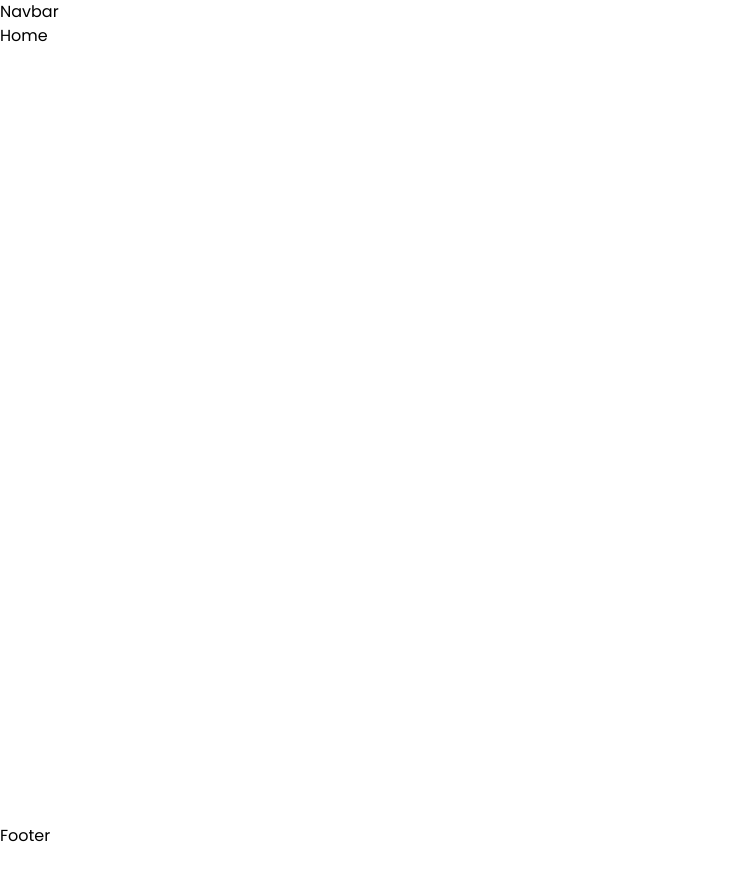
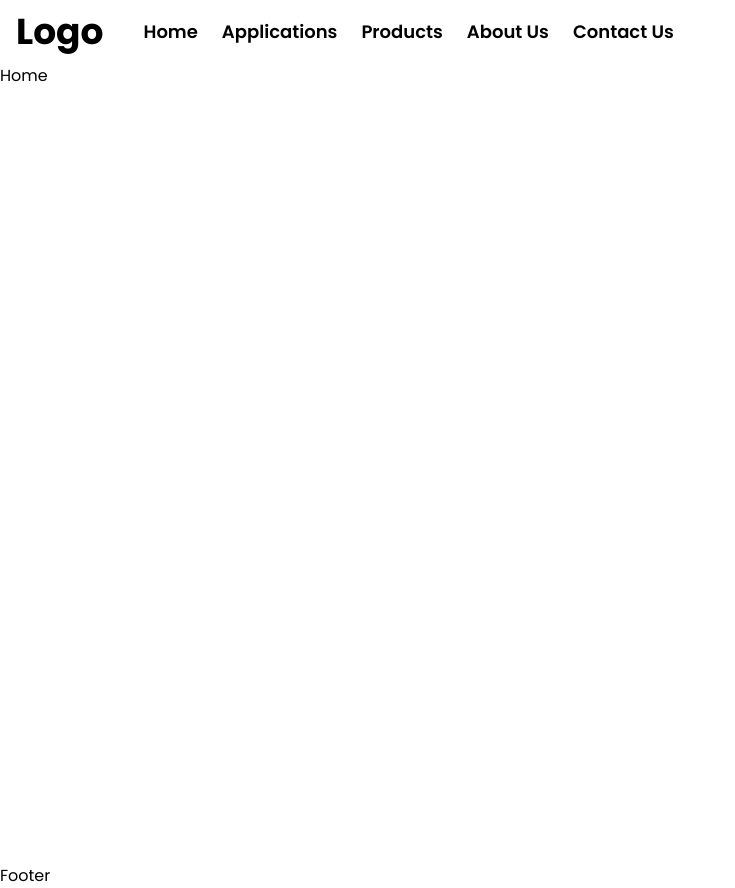
Before and after one commit to dhawal-793/dc_motor_brake, a React (Vite) app: page / in a window 1280 px wide. Shown: the whole page, without its empty margins (0-735 px from the left). Before the commit the page ends 848 px from the top, so only its background shows below. Built offline with nearby package versions, Linux system fonts and the light colour scheme.

Commit message:
Added functionality and contents for the navbar.

```diff
--- a/src/components/Navbar.jsx
+++ b/src/components/Navbar.jsx
@@ -1,8 +1,102 @@
+import { useState,useEffect } from "react";
+import { Link,useLocation } from "react-router-dom";
+
+import Container from "./ui/Container";
 
 const Navbar = () => {
+  const location = useLocation();
+  const [isNavOpen, setIsNavOpen] = useState(false);
+
+  const toggleMenu = () => {
+    setIsNavOpen((prev) => !prev);
+  };
+
+  useEffect(() => {
+    setIsNavOpen(false);
+  }, [location.pathname]);
+
   return (
-    <div>Navbar</div>
-  )
-}
+    <header className="relative w-full">
+      <nav className=" w-full fixed top-0 inset-x-0 py-2 backdrop-blur-sm bg-white/30">
+        <Container>
+          <div className="flex items-center gap-10 justify-between lg:justify-normal">
+            <Link to="/" className="font-bold text-4xl block">
+              Logo
+            </Link>
+            <ul className="hidden lg:flex items-center justify-center gap-6 list-none text-lg font-semibold">
+              {navLinks.map(({ name, link }) => (
+                <li key={name}>
+                  <Link
+                    to={link}
+                    className="hover:text-red-300 duration-300 transition-all"
+                  >
+                    {name}
+                  </Link>
+                </li>
+              ))}
+            </ul>
+            <button className="lg:hidden z-[100]" onClick={toggleMenu}>
+              <span
+                className={`fa-solid ${
+                  !isNavOpen ? "fa-bars -rotate-180" : "fa-xmark rotate-180"
+                } transition-all text-3xl `}
+              />
+            </button>
+          </div>
+        </Container>
+      </nav>
+      <nav
+        className={`lg:hidden ${
+          isNavOpen ? "translate-x-0 " : "-translate-x-full"
+        } transition-all duration-500  min-h-screen w-[75vw] max-w-[420px] bg-[#5B1892] fixed left-0 top-0 z-50`}
+      >
+        <div className="py-3">
+          <Link
+            to="/"
+            className="block text-4xl text-white font-bold text-center"
+          >
+            LOGO
+          </Link>
+        </div>
+        <ul className=" space-y-6 list-none text-lg font-semibold p-8">
+          {navLinks.map(({ name, link }) => (
+            <li key={name}>
+              <Link
+                to={link}
+                className="hover:text-red-300 duration-300 transition-all"
+              >
+                {name}
+              </Link>
+            </li>
+          ))}
+        </ul>
+      </nav>
+      <div className="h-16"/>
+    </header>
+  );
+};
 
-export default Navbar
+export default Navbar;
+
+const navLinks = [
+  {
+    name: "Home",
+    link: "/",
+  },
+  {
+    name: "Applications",
+    link: "/applications",
+  },
+  {
+    name: "Products",
+    link: "/products",
+  },
+  {
+    name: "About Us",
+    link: "/about",
+  },
+  {
+    name: "Contact Us",
+    link: "/contact",
+  },
+];
```
